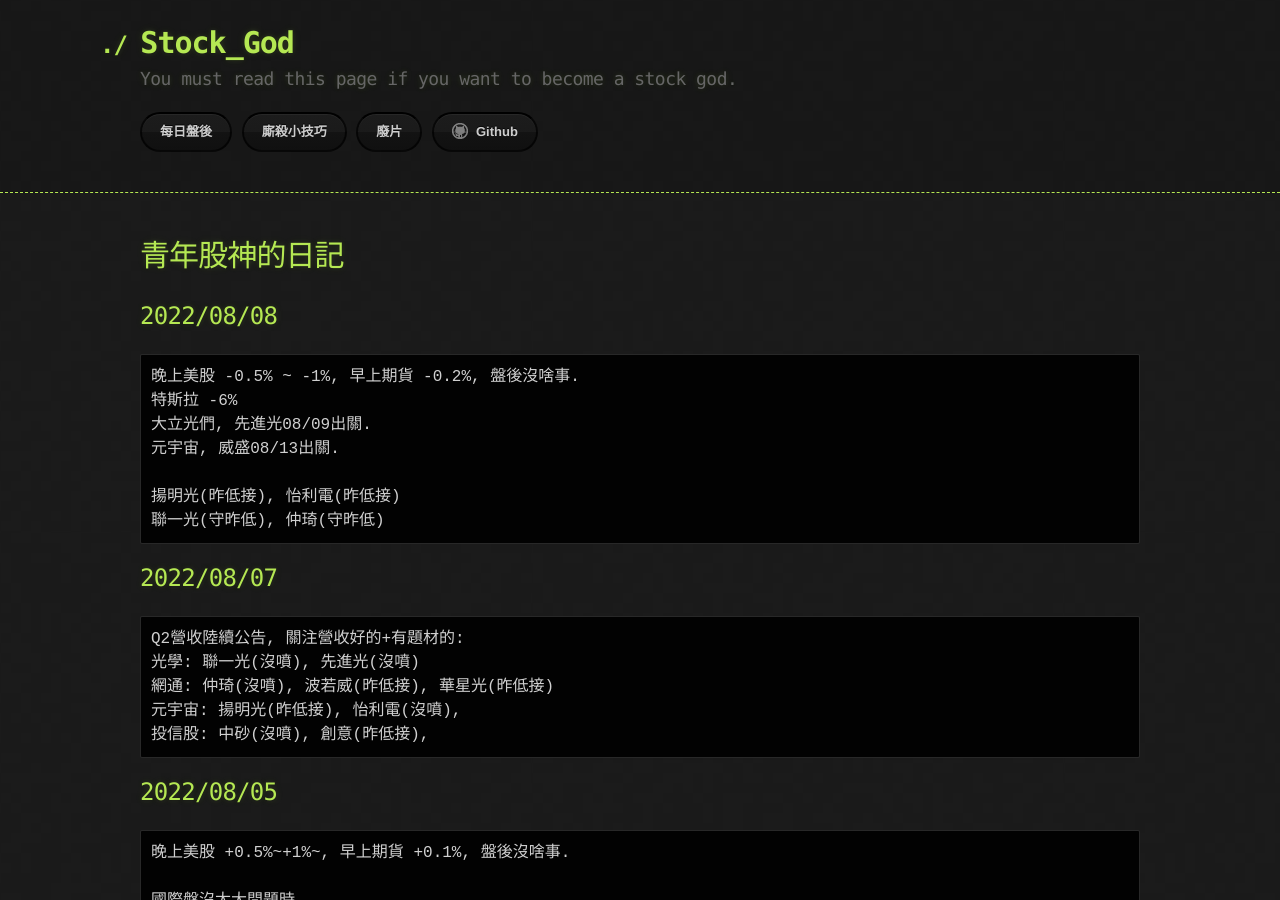
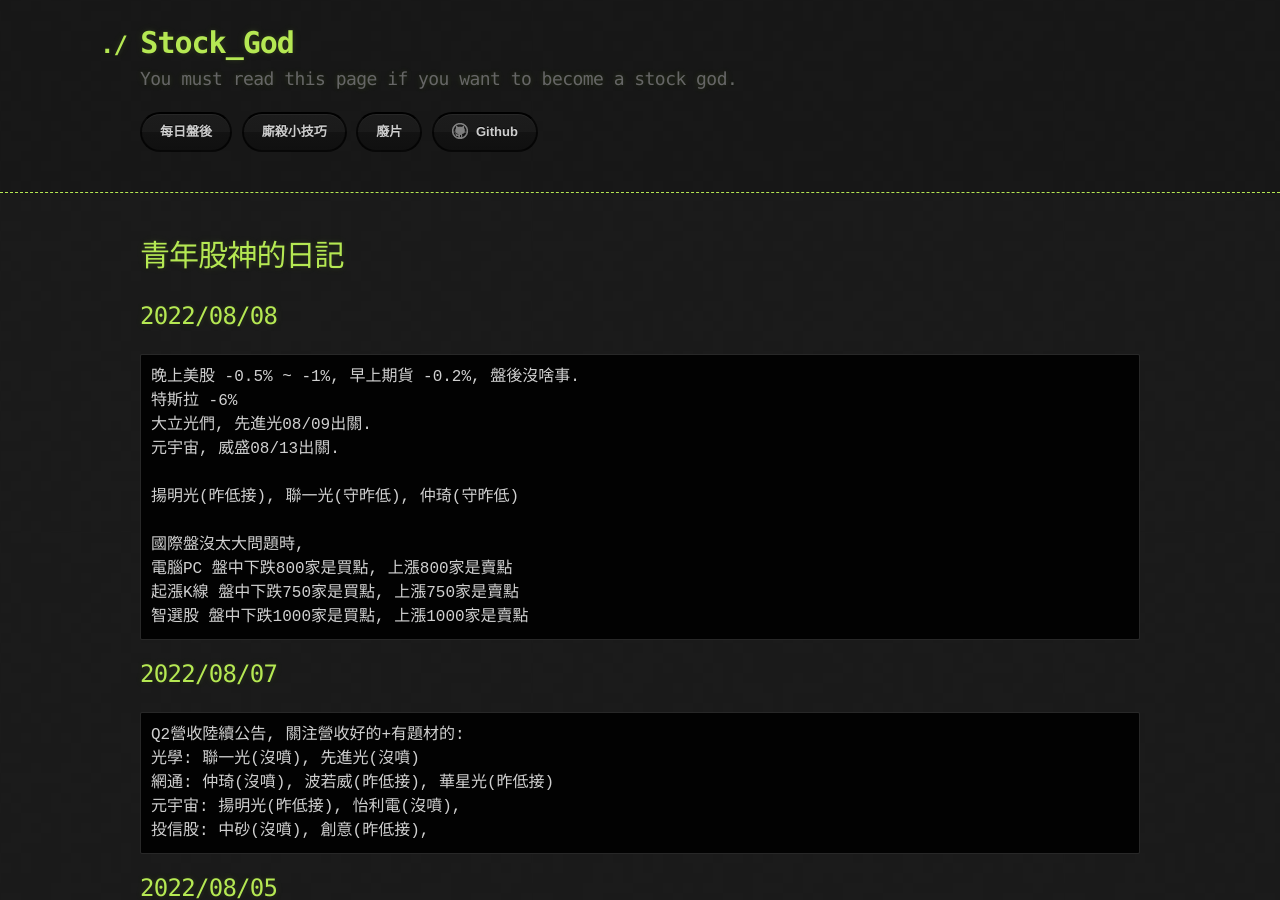
Before and after one commit to lepg5487/Stock_God, a Jekyll site: the page built from index.md, in a window 1280 px wide and 900 px high. Built offline with Jekyll 4.4.1, drawn with Linux system fonts in a browser that asks for light colours; our own code applies the rules of GitHub Pages for plain Markdown files.

Commit message:
Update index.md

````diff
--- a/index.md
+++ b/index.md
@@ -11,8 +11,12 @@ layout: testlayouts
 大立光們, 先進光08/09出關.
 元宇宙, 威盛08/13出關.
 
-揚明光(昨低接), 怡利電(昨低接)
-聯一光(守昨低), 仲琦(守昨低)
+揚明光(昨低接), 聯一光(守昨低), 仲琦(守昨低)
+
+國際盤沒太大問題時,
+電腦PC 盤中下跌800家是買點, 上漲800家是賣點
+起漲K線 盤中下跌750家是買點, 上漲750家是賣點
+智選股 盤中下跌1000家是買點, 上漲1000家是賣點
 ```
 
 ## 2022/08/07
````
